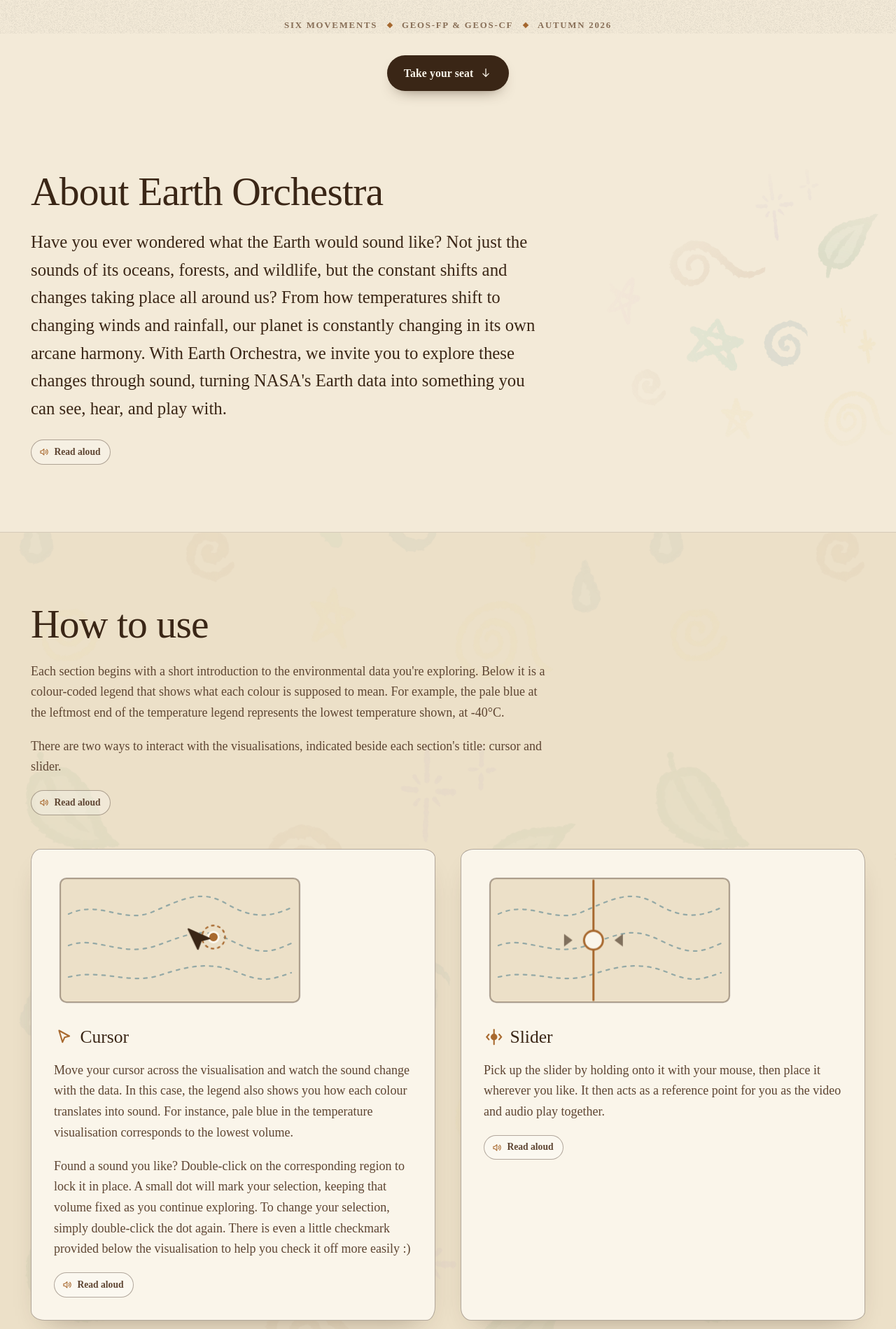
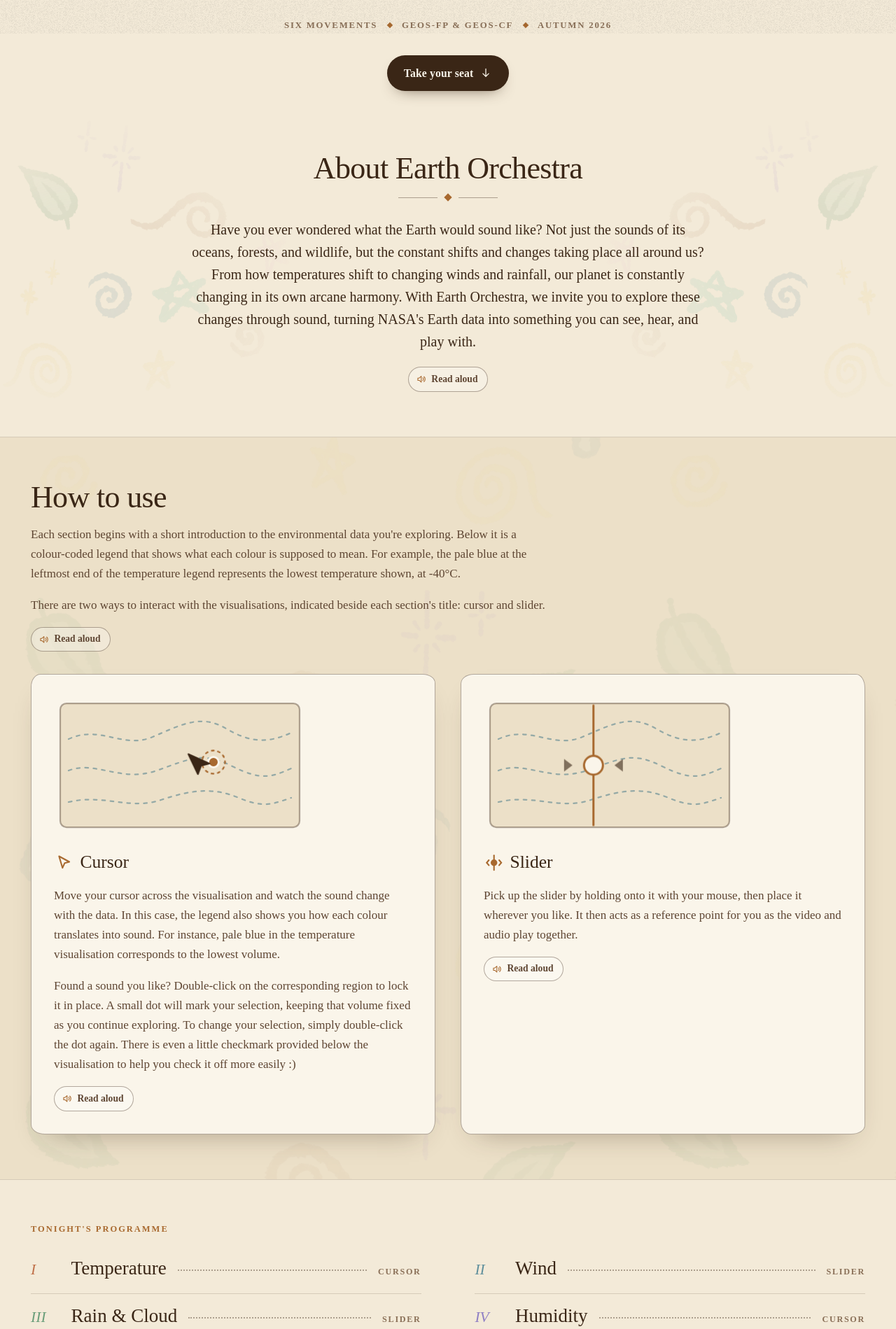
Before and after one commit to sha22kin/earthorchestra, a Laravel app: page / in a window 1280 px wide. Shown: the part 752-2651 px from the top of the page at 70% size. Run offline with Laravel 12, Linux system fonts and the light colour scheme; data comes from the database, SQL or seed files in the repository; style sheets or scripts are compiled from the project's sources.

Commit message:
Centre the intro, smaller type, tighter section spacing

```diff
--- a/resources/css/base.css
+++ b/resources/css/base.css
@@ -52,7 +52,7 @@ body {
     background-color: var(--paper);
     color: var(--ink);
     font-family: var(--font-text);
-    font-size: 1.125rem;
+    font-size: 1.0625rem;
     line-height: 1.65;
     font-kerning: normal;
     -webkit-font-smoothing: antialiased;
@@ -135,10 +135,10 @@ main:focus { outline: none; }
 .page__title {
     font-family: var(--font-display);
     font-weight: 500;
-    font-size: clamp(2.1rem, 1.4rem + 3vw, 3.6rem);
+    font-size: clamp(1.85rem, 1.3rem + 2vw, 2.75rem);
     line-height: 1.02;
     letter-spacing: -0.015em;
-    margin-bottom: 1.4rem;
+    margin-bottom: 1rem;
     text-wrap: balance;
 }
 
--- a/resources/css/chrome.css
+++ b/resources/css/chrome.css
@@ -181,8 +181,8 @@ body:not(.page-home) .site-nav {
 
 .site-footer {
     position: relative;
-    margin-top: clamp(4rem, 8vw, 7rem);
-    padding-top: clamp(4rem, 7vw, 6rem);
+    margin-top: clamp(2.5rem, 5vw, 4rem);
+    padding-top: clamp(3rem, 5vw, 4.5rem);
     background: var(--paper-2);
     border-top: 1px solid var(--line);
 }
--- a/resources/css/home.css
+++ b/resources/css/home.css
@@ -109,16 +109,39 @@
 
 .overture {
     position: relative;
-    padding: clamp(3.5rem, 7vw, 6rem) var(--gutter) clamp(4rem, 8vw, 6rem);
+    padding: clamp(2.5rem, 5vw, 4rem) var(--gutter);
     overflow: hidden;
     overflow: clip;
 }
-.overture__inner { position: relative; z-index: 1; max-width: var(--max); margin-inline: auto; }
-.overture__inner > * { max-width: 46rem; }
+.overture__inner { position: relative; z-index: 1; max-width: var(--max); margin-inline: auto; text-align: center; }
+.overture__inner > * { max-width: 46rem; margin-inline: auto; }
+.overture .section-title { margin-bottom: 0.9rem; }
+.overture__text { text-wrap: pretty; }
+
+.ornament {
+    display: flex;
+    align-items: center;
+    justify-content: center;
+    gap: 0.7rem;
+    margin-bottom: 1.6rem;
+}
+.ornament::before,
+.ornament::after {
+    content: '';
+    width: 3.5rem;
+    height: 1px;
+    background: var(--line-strong);
+}
+.ornament i {
+    width: 8px;
+    height: 8px;
+    background: var(--copper);
+    transform: rotate(45deg);
+}
 .overture__text {
     font-family: var(--font-display);
     font-weight: 380;
-    font-size: clamp(1.2rem, 1.05rem + 0.75vw, 1.55rem);
+    font-size: clamp(1.08rem, 1rem + 0.35vw, 1.25rem);
     line-height: 1.6;
     color: var(--ink);
     text-wrap: pretty;
@@ -134,9 +157,14 @@
     -webkit-mask-image: radial-gradient(closest-side, #000 40%, transparent);
     mask-image: radial-gradient(closest-side, #000 40%, transparent);
 }
+.overture__motif--left {
+    right: auto;
+    left: -14%;
+    transform: translateY(-50%) rotate(8deg) scaleX(-1);
+}
 
 .listen {
-    padding-block: clamp(4rem, 8vw, 6.5rem);
+    padding-block: clamp(2.75rem, 5vw, 4rem);
     background:
         linear-gradient(var(--paper-2), var(--paper-2)) padding-box;
     border-block: 1px solid var(--line);
@@ -152,7 +180,7 @@
 }
 .listen .wrap { position: relative; }
 
-.listen__head { max-width: 46rem; margin-bottom: 3rem; }
+.listen__head { max-width: 46rem; margin-bottom: 2rem; }
 .listen__head p { color: var(--ink-2); }
 
 .listen__ways {
@@ -198,7 +226,7 @@
     .listen__ways { grid-template-columns: 1fr; }
 }
 
-.programme { padding-block: clamp(4rem, 8vw, 6rem) 1rem; }
+.programme { padding-block: clamp(2.5rem, 5vw, 3.75rem) 0.5rem; }
 .programme__list {
     list-style: none;
     display: grid;
@@ -224,7 +252,7 @@
 }
 .programme__name {
     font-family: var(--font-display);
-    font-size: clamp(1.4rem, 1.1rem + 1.2vw, 2rem);
+    font-size: clamp(1.25rem, 1.05rem + 0.8vw, 1.7rem);
     line-height: 1.1;
     transition: transform 0.35s var(--ease-out);
 }
--- a/resources/css/movement.css
+++ b/resources/css/movement.css
@@ -4,7 +4,7 @@
     position: relative;
     max-width: calc(var(--max) + var(--gutter) * 2);
     margin-inline: auto;
-    padding: clamp(4rem, 9vw, 7.5rem) var(--gutter) 0;
+    padding: clamp(2.75rem, 5.5vw, 4.5rem) var(--gutter) 0;
 }
 
 .movement + .movement::before {
@@ -33,7 +33,7 @@
     display: flex;
     align-items: flex-end;
     gap: clamp(0.75rem, 2.5vw, 1.75rem);
-    margin-bottom: clamp(1.75rem, 4vw, 3rem);
+    margin-bottom: clamp(1.25rem, 2.5vw, 2rem);
 }
 .movement__numeral {
     flex: none;
@@ -41,7 +41,7 @@
     font-family: var(--font-display);
     font-style: italic;
     font-weight: 300;
-    font-size: clamp(4rem, 3rem + 6vw, 8.5rem);
+    font-size: clamp(3.25rem, 2.5rem + 4vw, 6rem);
     line-height: 0.72;
     color: var(--accent);
 }
@@ -49,7 +49,7 @@
 .movement__title {
     font-family: var(--font-display);
     font-weight: 500;
-    font-size: clamp(1.65rem, 1.2rem + 2vw, 2.75rem);
+    font-size: clamp(1.45rem, 1.1rem + 1.4vw, 2.2rem);
     line-height: 1.05;
     letter-spacing: -0.01em;
     text-wrap: balance;
@@ -73,7 +73,7 @@
 .movement--flip .movement__text { order: 2; }
 
 .movement__summary {
-    font-size: 1.12rem;
+    font-size: 1.05rem;
     color: var(--ink);
     margin-bottom: 0.9rem;
 }
--- a/resources/css/orchestra.css
+++ b/resources/css/orchestra.css
@@ -1,8 +1,8 @@
 .orchestra {
     --ink-on: #f1e6cf;
     position: relative;
-    margin-top: clamp(4rem, 8vw, 7rem);
-    padding-block: clamp(4.5rem, 9vw, 7.5rem);
+    margin-top: clamp(2.5rem, 5vw, 4rem);
+    padding-block: clamp(3rem, 6vw, 5rem);
     background:
         radial-gradient(70% 55% at 50% 0%, rgba(208, 162, 93, 0.16), transparent 70%),
         radial-gradient(50% 40% at 50% 100%, rgba(143, 191, 202, 0.08), transparent 70%),
--- a/resources/css/pages.css
+++ b/resources/css/pages.css
@@ -1,7 +1,7 @@
 .prose {
     font-family: var(--font-display);
     font-weight: 380;
-    font-size: clamp(1.08rem, 1rem + 0.3vw, 1.2rem);
+    font-size: clamp(1.03rem, 1rem + 0.15vw, 1.12rem);
     line-height: 1.75;
     color: var(--ink);
 }
@@ -53,7 +53,7 @@
 .article__title {
     font-family: var(--font-display);
     font-weight: 500;
-    font-size: clamp(2.2rem, 1.4rem + 3.6vw, 4rem);
+    font-size: clamp(1.9rem, 1.35rem + 2.2vw, 3rem);
     line-height: 1.02;
     letter-spacing: -0.015em;
     text-wrap: balance;
@@ -81,7 +81,7 @@
 
 .article__plate {
     max-width: calc(var(--max) + var(--gutter) * 2);
-    margin: 0 auto clamp(2.5rem, 6vw, 4.5rem);
+    margin: 0 auto clamp(2rem, 4vw, 3rem);
     padding-inline: var(--gutter);
 }
 .article__plate img {
@@ -214,7 +214,7 @@
     display: flex;
     justify-content: space-between;
     gap: 1rem;
-    margin-top: clamp(3rem, 7vw, 5rem);
+    margin-top: clamp(2rem, 4vw, 3rem);
     padding-top: 2rem;
     border-top: 1px solid var(--line);
     max-width: calc(var(--max) + var(--gutter) * 2);
@@ -253,12 +253,12 @@
     .factcard dl { grid-template-columns: 1fr; }
 }
 
-.page { padding-top: 7.5rem; }
-.page__head { margin-bottom: 3rem; }
+.page { padding-top: 6rem; }
+.page__head { margin-bottom: 2rem; }
 .page__lede {
     font-family: var(--font-display);
     font-style: italic;
-    font-size: clamp(1.15rem, 1rem + 0.7vw, 1.45rem);
+    font-size: clamp(1.05rem, 0.98rem + 0.4vw, 1.25rem);
     color: var(--ink-2);
 }
 
@@ -279,7 +279,7 @@
 .pullquote p {
     margin: 0;
     font-style: italic;
-    font-size: clamp(1.5rem, 1.1rem + 1.8vw, 2.2rem);
+    font-size: clamp(1.3rem, 1.05rem + 1.1vw, 1.8rem);
     line-height: 1.25;
     color: var(--copper-deep);
 }
@@ -294,7 +294,7 @@
 .page__end img { width: min(380px, 80%); }
 
 .bill {
-    margin-bottom: 3.5rem;
+    margin-bottom: 2.5rem;
 }
 .bill__title {
     display: flex;
--- a/resources/views/home.blade.php
+++ b/resources/views/home.blade.php
@@ -45,12 +45,14 @@
     <section class="overture" id="overture">
         <div class="overture__inner" data-reveal>
             <h2 class="section-title">About Earth Orchestra</h2>
+            <span class="ornament" aria-hidden="true"><i></i></span>
             @foreach ($page->content['intro'] as $paragraph)
                 <p class="overture__text" id="intro-{{ $loop->index }}">{{ $paragraph }}</p>
             @endforeach
             <x-read-aloud target="#intro-0" />
         </div>
         <img class="overture__motif" src="{{ asset('media/motif-tile.webp') }}" alt="" loading="lazy" width="1100" height="825">
+        <img class="overture__motif overture__motif--left" src="{{ asset('media/motif-tile.webp') }}" alt="" loading="lazy" width="1100" height="825">
     </section>
 
     <section class="listen" id="listen">
```
Also changed, not shown: 3 other files.
